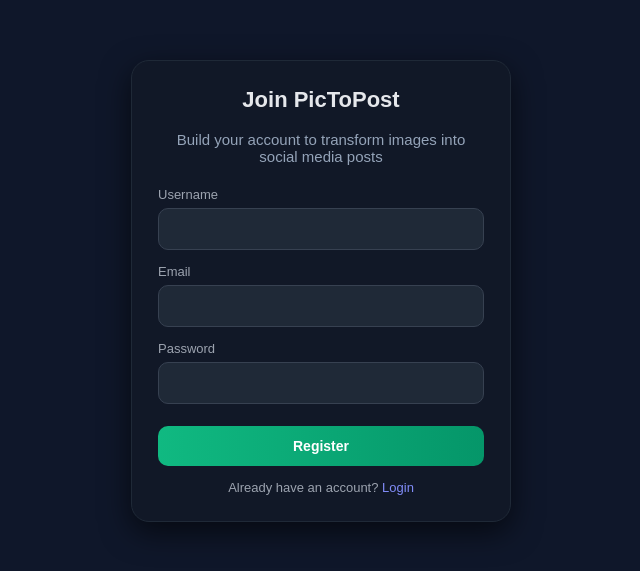
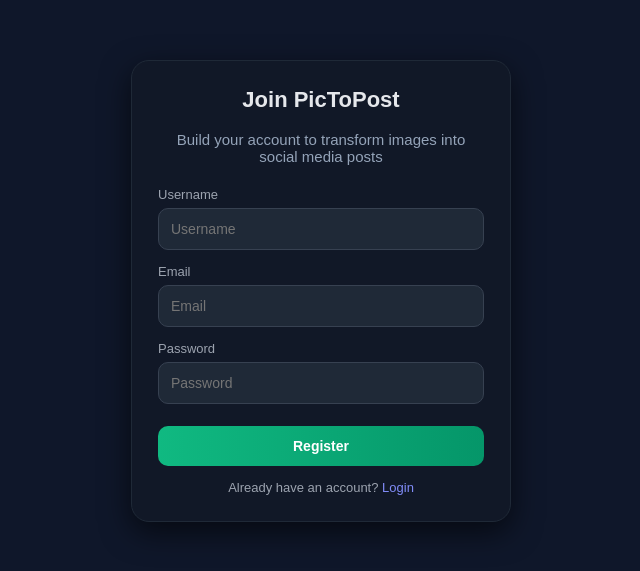
Before and after one commit to SwagataChatterjee68/PicToPost-Frontend, a React (Vite) app: page /signup in a window 1280 px wide. Shown: the part 109-680 px from the top of the page, without its empty margins (319-959 px from the left). Built offline with nearby package versions, Linux system fonts and the light colour scheme.

Commit message:
added some change

```diff
--- a/src/components/login/Login.jsx
+++ b/src/components/login/Login.jsx
@@ -46,6 +46,7 @@
             <input
               type="text" // ✅ FIXED
               value={username}
+              plceholder="Enter Username"
               onChange={(e) => setUsername(e.target.value)}
               required
             />
@@ -55,6 +56,7 @@
             <label>Password</label>
             <input
               type="password"
+              placeholder="Enter Password"
               value={password}
               onChange={(e) => setPassword(e.target.value)}
               required
--- a/src/components/register/Register.jsx
+++ b/src/components/register/Register.jsx
@@ -50,6 +50,7 @@
             <input
               type="text"
               value={username}
+              placeholder="Username"
               onChange={(e) => setUsername(e.target.value)}
               required
             />
@@ -59,6 +60,7 @@
             <label>Email</label>
             <input
               type="email"
+              placeholder="Email"
               value={email}
               onChange={(e) => setEmail(e.target.value)}
               required
@@ -69,6 +71,7 @@
             <label>Password</label>
             <input
               type="password"
+              placeholder="Password"
               value={password}
               onChange={(e) => setPassword(e.target.value)}
               required
```
